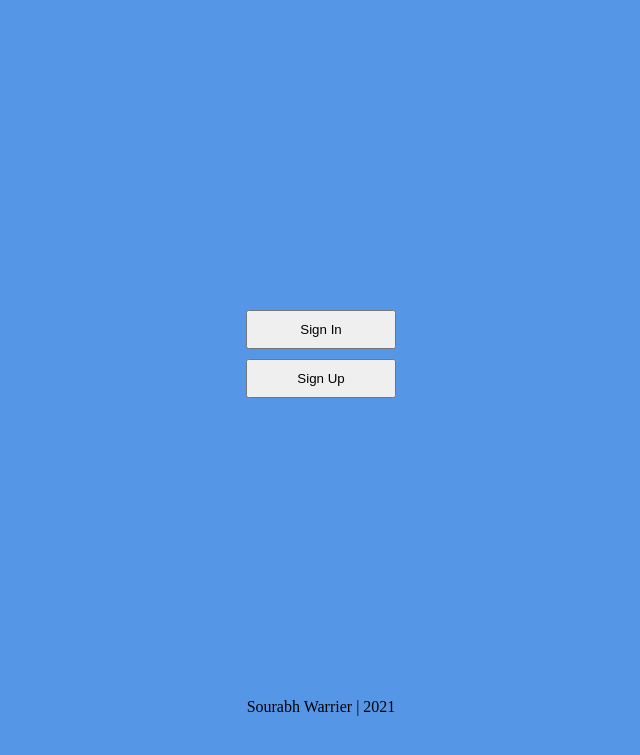
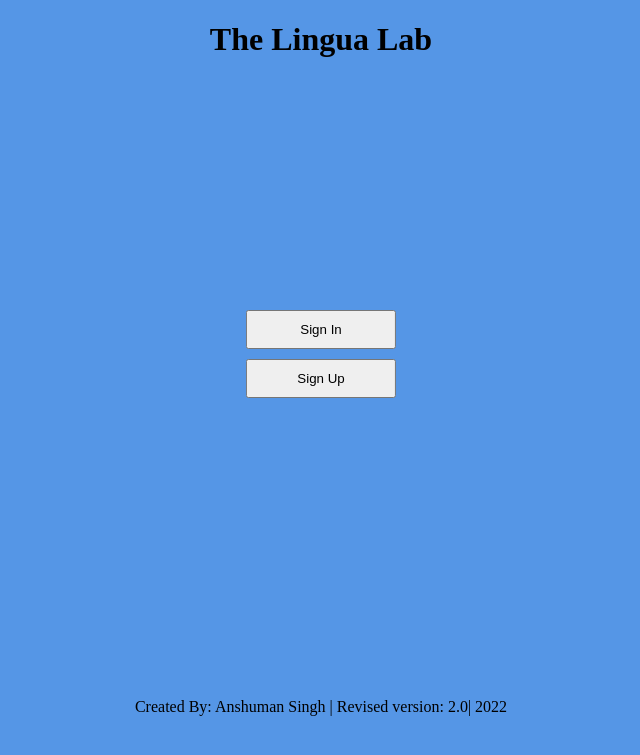
Before and after one commit to anshuman-dev/Flash-Cards-MAD, a Flask app: template templates/login.html in a window 1280 px wide. Shown: the top 755 px of the page, without its empty margins (319-959 px from the left). Run offline with Flask 2, Linux system fonts and the light colour scheme; the template is opened without the code that fills it, so the values that code supplies are empty.

Commit message:
Change frontend interface text

```diff
--- a/templates/login.html
+++ b/templates/login.html
@@ -6,13 +6,14 @@
         </title>
         <meta charset="utf-8"/>
         <link rel="stylesheet" href="../static/login.css">
+	<H1 align="center"> The Lingua Lab </H1>
     </head>
     <div class = "login_block">
     <body>
         <button class = "entry" onclick="window.location.href='/signin'">Sign In</button>
         <br>
         <button class = "entry" onclick="window.location.href='/signup'">Sign Up</button>
-    <p style="margin-top: 300px;">Sourabh Warrier | 2021</p>
+    <p style="margin-top: 300px;">Created By: Anshuman Singh | Revised version: 2.0| 2022</p>
     </div>
 
     </body>
--- a/templates/signin.html
+++ b/templates/signin.html
@@ -6,6 +6,7 @@
         </title>
         <meta charset="utf-8"/>
         <link rel="stylesheet" href="../static/signin.css">
+	<H1 align="center"> The Lingua Lab </H1>
     </head>
     <body>
         <div class="signin_block">
--- a/templates/signup.html
+++ b/templates/signup.html
@@ -6,6 +6,7 @@
         </title>
         <meta charset="utf-8"/>
         <link rel="stylesheet" href="../static/signup.css">
+	<H1 align="center"> The Lingua Lab </H1>
     </head>
     <body>
         <div class="signup_block">
```
Also changed, not shown: data/database.sqlite3, 1 other file.
